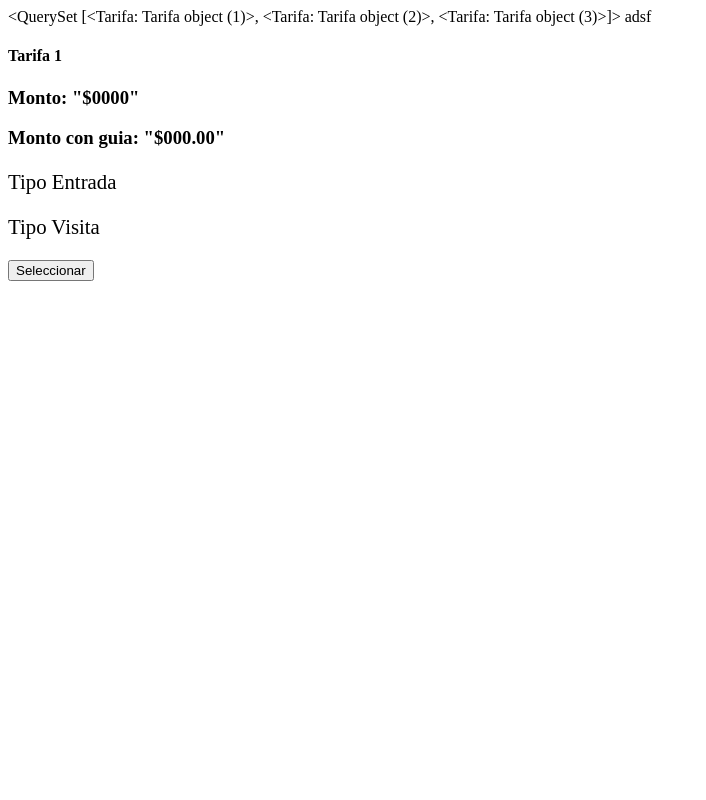
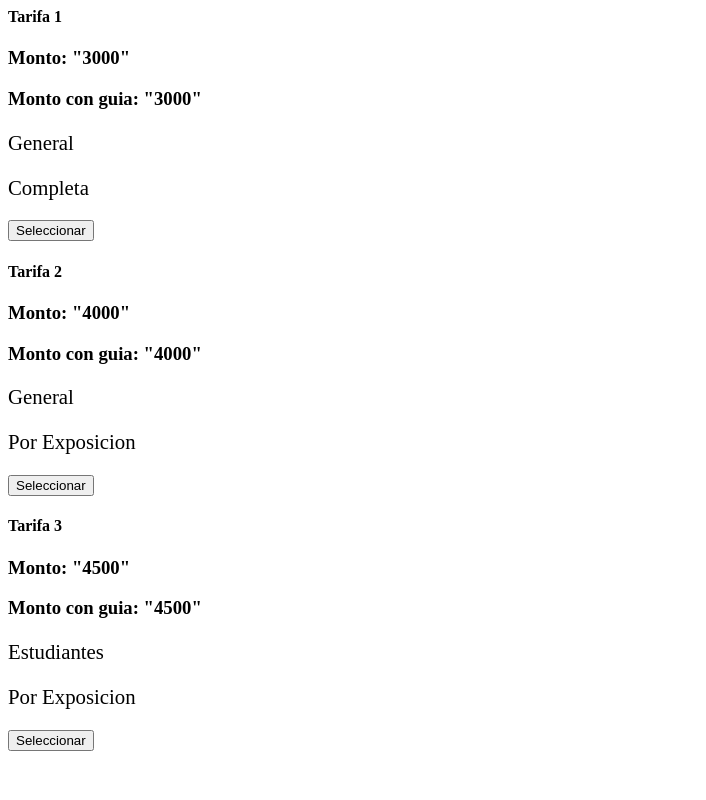
Before and after one commit to sydgibbon/PPAI-DSI-2021-Grupo-3, a Django app: template registrarventadeentrada/myApp/templates/tarifas/atomic/tarifas.html in a window 1280 px wide. Shown: the whole page, without its empty margins (0-706 px from the left). Run offline with Django 3.2, Linux system fonts and the light colour scheme; the template is opened without the code that fills it: values that come from a table or form of the project are taken from there, others are empty; data comes from the database, SQL or seed files in the repository; both versions use the stored data as it was after the commit; some libraries are stand-ins or nearby versions.

Commit message:
Tarifas.html now uses data from db

```diff
--- a/registrarventadeentrada/myApp/templates/tarifas/atomic/ctdadEntradas.html
+++ b/registrarventadeentrada/myApp/templates/tarifas/atomic/ctdadEntradas.html
@@ -20,9 +20,6 @@
             <button type="submit" class="btn btn-lg btn-primary">
               Confirmar
             </button>
-            <button class="btn btn-outline-secondary btn-lg px-2">
-              Cancelar
-            </button>
           </div>
         </form>
         <div></div>
--- a/registrarventadeentrada/myApp/templates/tarifas/atomic/detalleEntradas.html
+++ b/registrarventadeentrada/myApp/templates/tarifas/atomic/detalleEntradas.html
@@ -9,8 +9,7 @@
             <p class="my-0 fw-normal" style="font-size:130%;">Cantidad de entradas: "X"</p>
             <p class="my-0 fw-normal" style="font-size:130%;">Monto por entrada: "$X"</p>
             <p class="my-0 fw-normal" style="font-size:130%;">Total: "$X"</p>
-          <button type="button" class=" btn btn-lg btn-primary">Confirmar</button>
-          <button class="btn btn-outline-secondary btn-lg px-2">Cancelar</button>
+          <button type="button" class="mt-2 btn btn-lg btn-primary" onclick="window.alert("uesa")">Confirmar</button>
         </div>
       </div>
     </div>
--- a/registrarventadeentrada/myApp/templates/tarifas/atomic/tarifas.html
+++ b/registrarventadeentrada/myApp/templates/tarifas/atomic/tarifas.html
@@ -1,21 +1,26 @@
- {{tarifas}}
-
- adsf
-<div class="row row-cols-1 row-cols-md-3 mb-3 text-center">
-  <div class="col" style="left: 480px">
+<div class="container">
+  <div class="row row-cols-md-3 mb-3 text-center">
+    {%for tarifa in tarifas%}
+    <div class="d-flex justify-content-between">
       <div class="card mb-4 rounded-3 shadow-sm">
         <div class="card-header py-3">
-        <h4 class="my-0 fw-normal">Tarifa 1</h4>
+          <h4 class="my-0 fw-normal">Tarifa {{tarifa.id}}</h4>
         </div>
         <div class="card-body">
-        <h3 class="card-title pricing-card-title">Monto: "$0000"</h3>
-        <h3 class="card-title pricing-card-title">Monto con guia: "$000.00"</h3>
-        <p class="fs-5 text-muted" style="font-size: 130%">Tipo Entrada</p>
-        <p class="fs-5 text-muted" style="font-size: 130%">Tipo Visita</p>
+          <h3 class="card-title pricing-card-title">
+            Monto: "{{tarifa.monto}}"
+          </h3>
+          <h3 class="card-title pricing-card-title">
+            Monto con guia: "{{tarifa.monto}}"
+          </h3>
+          <p class="fs-5 text-muted" style="font-size: 130%">{{tarifa.tipoEntrada.nombre}}</p>
+          <p class="fs-5 text-muted" style="font-size: 130%">{{tarifa.tipoVisita.nombre}}</p>
           <button type="button" class="w-100 btn btn-lg btn-primary">
             Seleccionar
           </button>
         </div>
       </div>
     </div>
+    {%endfor%}
   </div>
+</div>
```
Also changed, not shown: registrarventadeentrada/myApp/templates/atomic/navbar.html (added, +25 -0 lines), registrarventadeentrada/db.sqlite3. Lines whose indentation alone changed are shown as unchanged.
